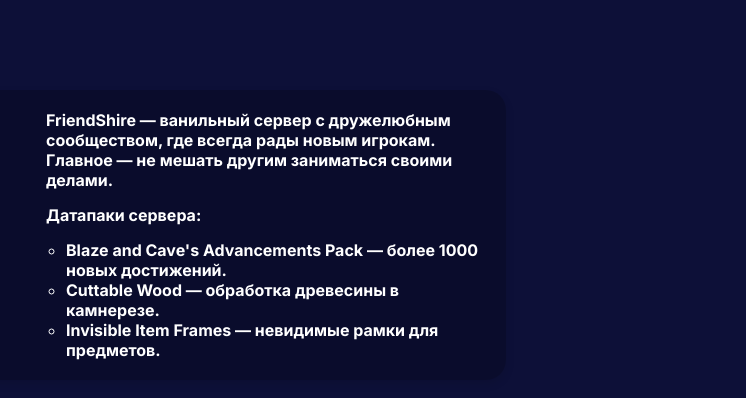
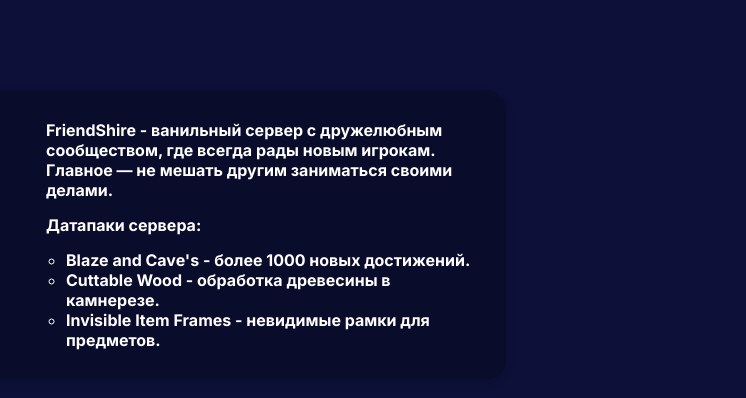
Before and after one commit to friendshire/friendshire.github.io, a plain HTML site: page about.html in a window 1280 px wide. Shown: the part 110-508 px from the top of the page, 534-1280 px from the left. Drawn offline with nearby package versions, Linux system fonts and the light colour scheme.

```diff
--- a/about.html
+++ b/about.html
@@ -72,18 +72,15 @@
         </div>
         <div class="fsh-text">
             <div>
-                <p><b>FriendShire</b> — ванильный сервер с дружелюбным сообществом, где всегда рады новым игрокам. Главное — не мешать другим заниматься своими делами.</p>
+                <p><b>FriendShire</b> - ванильный сервер с дружелюбным сообществом, где всегда рады новым игрокам. Главное — не мешать другим заниматься своими делами.</p>
                 <p><strong>Датапаки сервера:</strong></p>
                 <ul>
-                    <li>Blaze and Cave's Advancements Pack — более 1000 новых достижений.</li>
-                    <li>Cuttable Wood — обработка древесины в камнерезе.</li>
-                    <li>Invisible Item Frames — невидимые рамки для предметов.</li>
+                    <li>Blaze and Cave's - более 1000 новых достижений.</li>
+                    <li>Cuttable Wood - обработка древесины в камнерезе.</li>
+                    <li>Invisible Item Frames - невидимые рамки для предметов.</li>
                 </ul>
             </div>
-
-
         </div>
-
     </div>
     <div class="smooth-scrollbar"></div>
 
```
Also changed, not shown: yandex_8b46fd9ed25a4f5d.html (added, +6 -0 lines).
